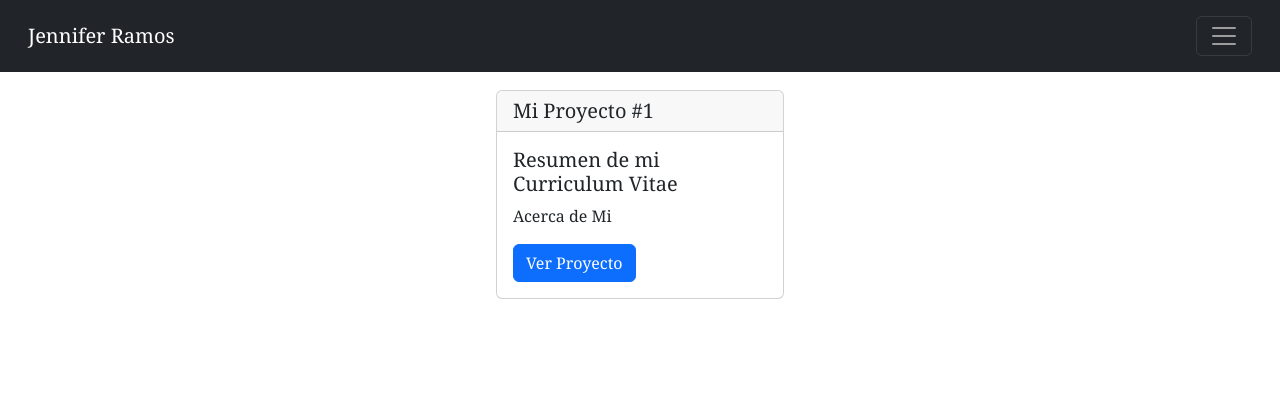
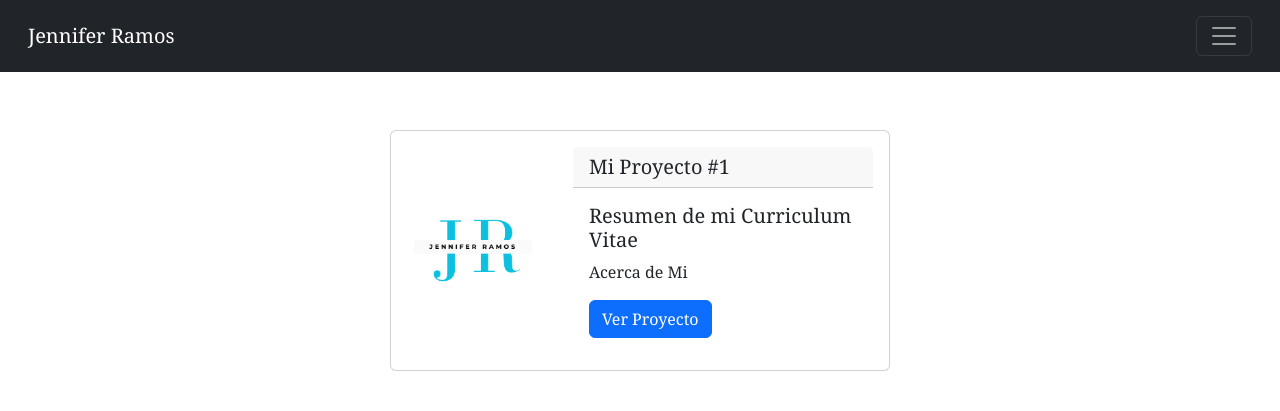
Before and after one commit to jenramos503/Desafio6JenniferRamos, a plain HTML site: page Portafolio.html in a window 1280 px wide. Drawn offline with nearby package versions, Linux system fonts and the light colour scheme.

Commit message:
update port

```diff
--- a/Portafolio.html
+++ b/Portafolio.html
@@ -1,12 +1,12 @@
-<html lang="en">
+<!DOCTYPE html>
+<html lang="es">
 <head>
     <meta charset="UTF-8">
     <meta name="viewport" content="width=device-width, initial-scale=1.0">
     <title>Portafolio</title>
     <link href="https://cdn.jsdelivr.net/npm/bootstrap@5.3.5/dist/css/bootstrap.min.css" rel="stylesheet" integrity="sha384-SgOJa3DmI69IUzQ2PVdRZhwQ+dy64/BUtbMJw1MZ8t5HZApcHrRKUc4W0kG879m7" crossorigin="anonymous">
-    <link rel="stylesheet" href="./css/style.css" />
+    <link rel="stylesheet" href="./css/style.css">
 </head>
-
 <body>
     <header>
         <nav class="navbar navbar-dark bg-dark fixed-top p-3">
@@ -32,7 +32,13 @@
         </nav>
     </header>
 
-    <div class="card" style="width: 18rem; margin: 50px auto;">
+    <div class="card mb-3 mx-auto" style="max-width: 500px; margin-top: 90px;">
+        <div class="row g-0">
+            <div class="col-md-4 d-flex align-items-center justify-content-center">
+                <img src="./img/logo.png" class="img-fluid rounded-circle logo-img" alt="Logo" style="max-height: 100px;">
+            </div>
+            <div class="col-md-8">
+                <div class="card-body">
                     <h5 class="card-header">Mi Proyecto #1</h5>
                     <div class="card-body">
                         <h5 class="card-title">Resumen de mi Curriculum Vitae</h5>
@@ -40,7 +46,10 @@
                         <a href="https://jenramos503.github.io/fdsw-github/" class="btn btn-primary">Ver Proyecto</a>
                     </div>
                 </div>
-    </header>
+            </div>
+        </div>
+    </div>
+
     <script src="https://cdn.jsdelivr.net/npm/bootstrap@5.3.5/dist/js/bootstrap.bundle.min.js" integrity="sha384-k6d4wzSIapyDyv1kpU366/PK5hCdSbCRGRCMv+eplOQJWyd1fbcAu9OCUj5zNLiq" crossorigin="anonymous"></script>
 </body>
 </html>
```
Lines whose indentation alone changed are shown as unchanged.
